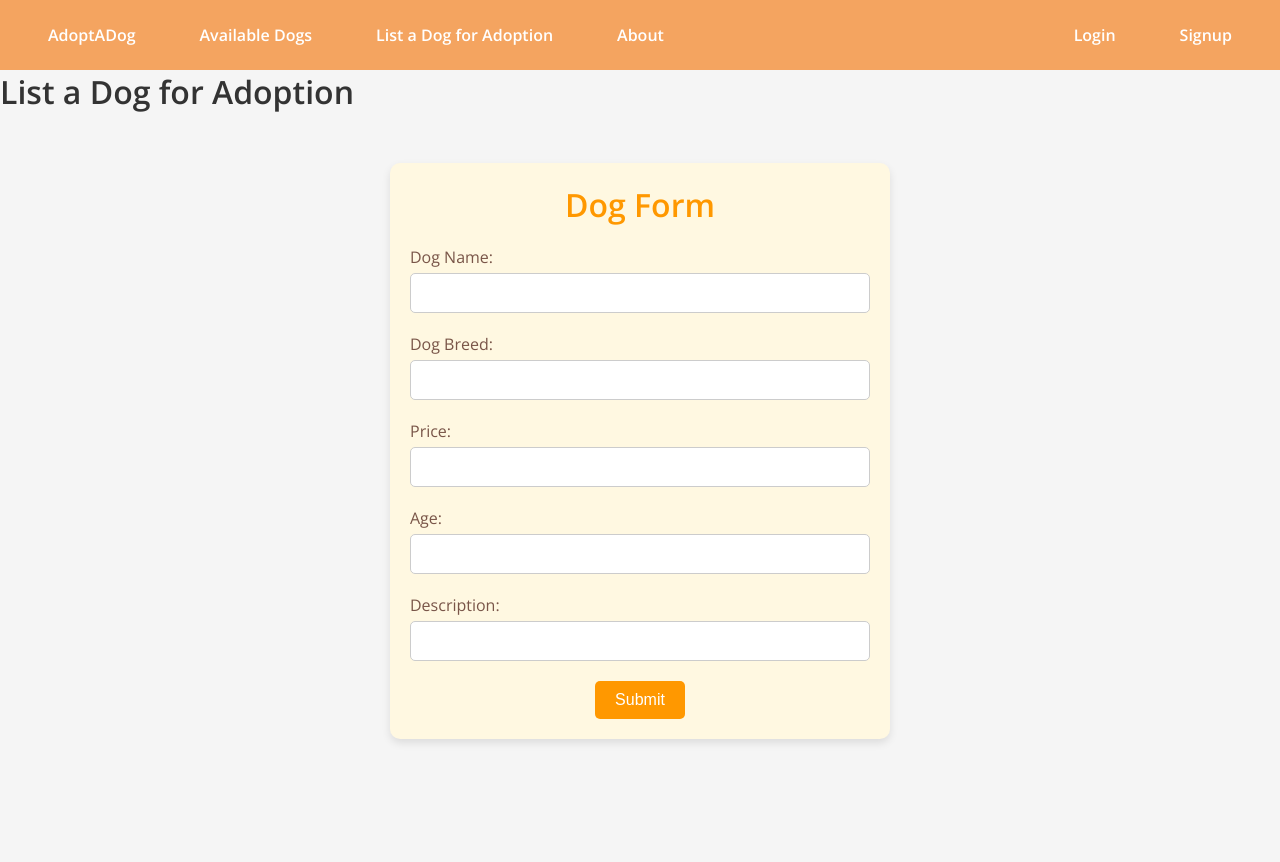
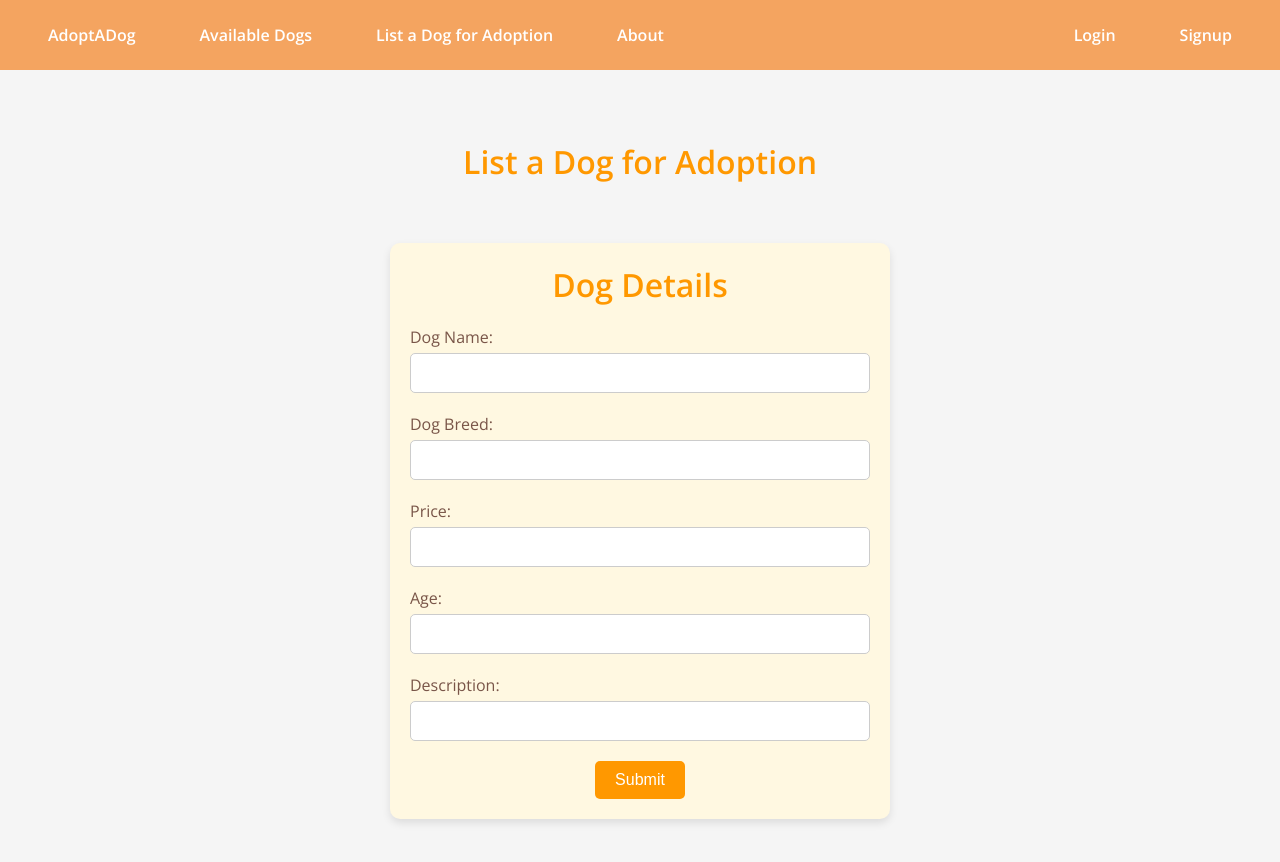
Before and after one commit to asuarez9382/AdoptADog, a React (Create React App) app in the folder client/: page /listdog in a window 1280 px wide. Shown: the top 862 px of the page. Before the commit the page ends 800 px from the top, so only its background shows below. Built offline with nearby package versions, Linux system fonts and the light colour scheme.

Commit message:
edits the styling for dog page a little and changes dog form to dog details

```diff
--- a/client/src/components/DogForm.js
+++ b/client/src/components/DogForm.js
@@ -4,7 +4,7 @@ function DogForm(){
 
     return(
         <div className="dog-form">
-            <h1>Dog Form</h1>
+            <h1>Dog Details</h1>
             <form>
                 <div className="form-group">
                     <label>Dog Name:</label>
--- a/client/src/index.css
+++ b/client/src/index.css
@@ -178,14 +178,28 @@ button:hover {
   font-weight: bold; /* Make the price bold */
 }
 
+/* Styles for ListDog component */
+.list-dog-container {
+  max-width: 600px;
+  margin: 50px auto;
+  padding: 20px;
+  text-align: center;
+}
+
+.list-dog-container h1 {
+  color: #ff9800; /* Orange color for the title */
+  font-size: 2rem;
+  margin-bottom: 60px;
+}
+
+/* Styles for DogForm component */
 .dog-form {
   max-width: 500px;
-  margin: 50px auto;
+  margin: 0 auto;
   padding: 20px;
   border-radius: 10px;
   background-color: #fff8e1; /* Light cream background */
   box-shadow: 0 4px 8px rgba(0, 0, 0, 0.1); /* Subtle shadow */
-  text-align: center;
 }
 
 .dog-form h1 {
```
